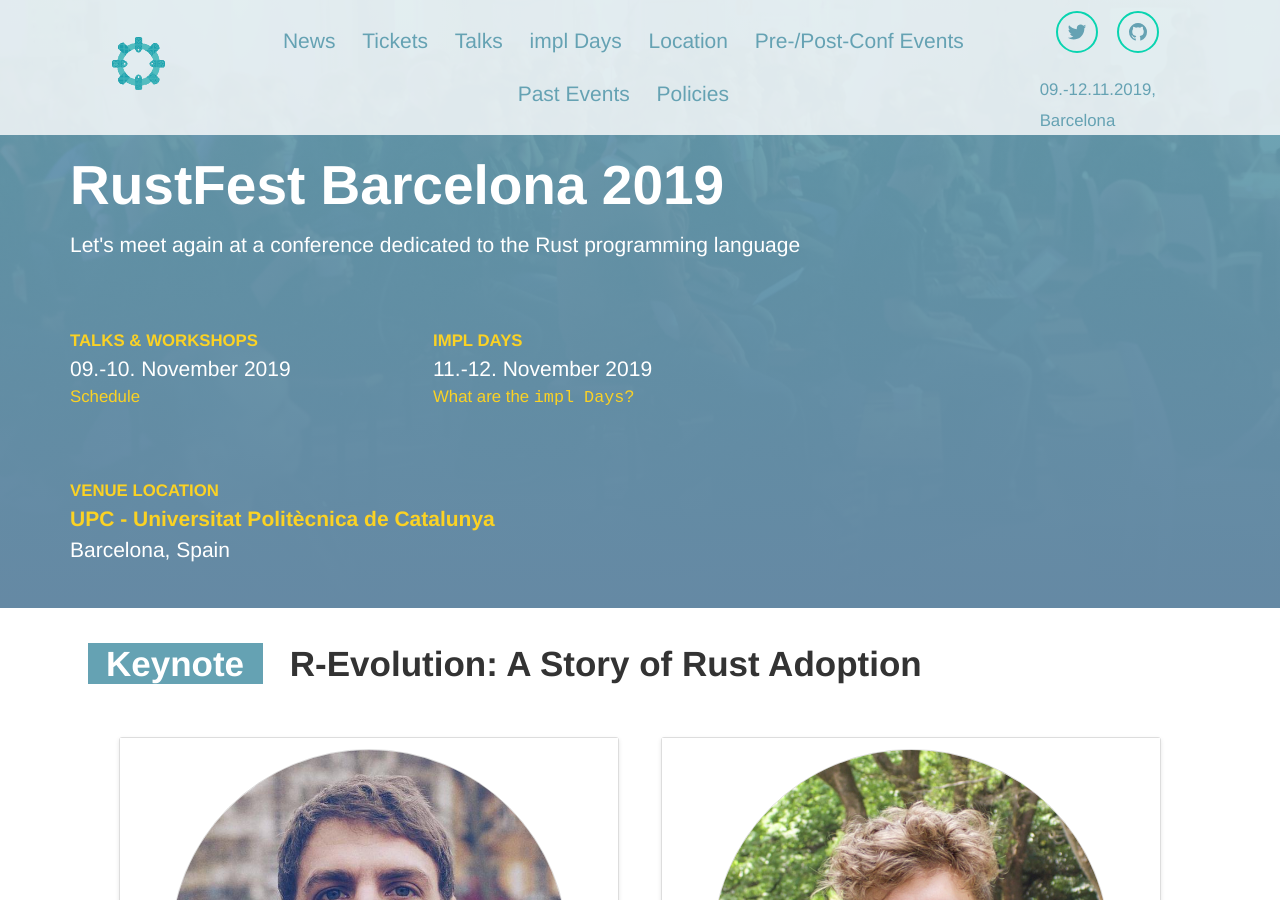
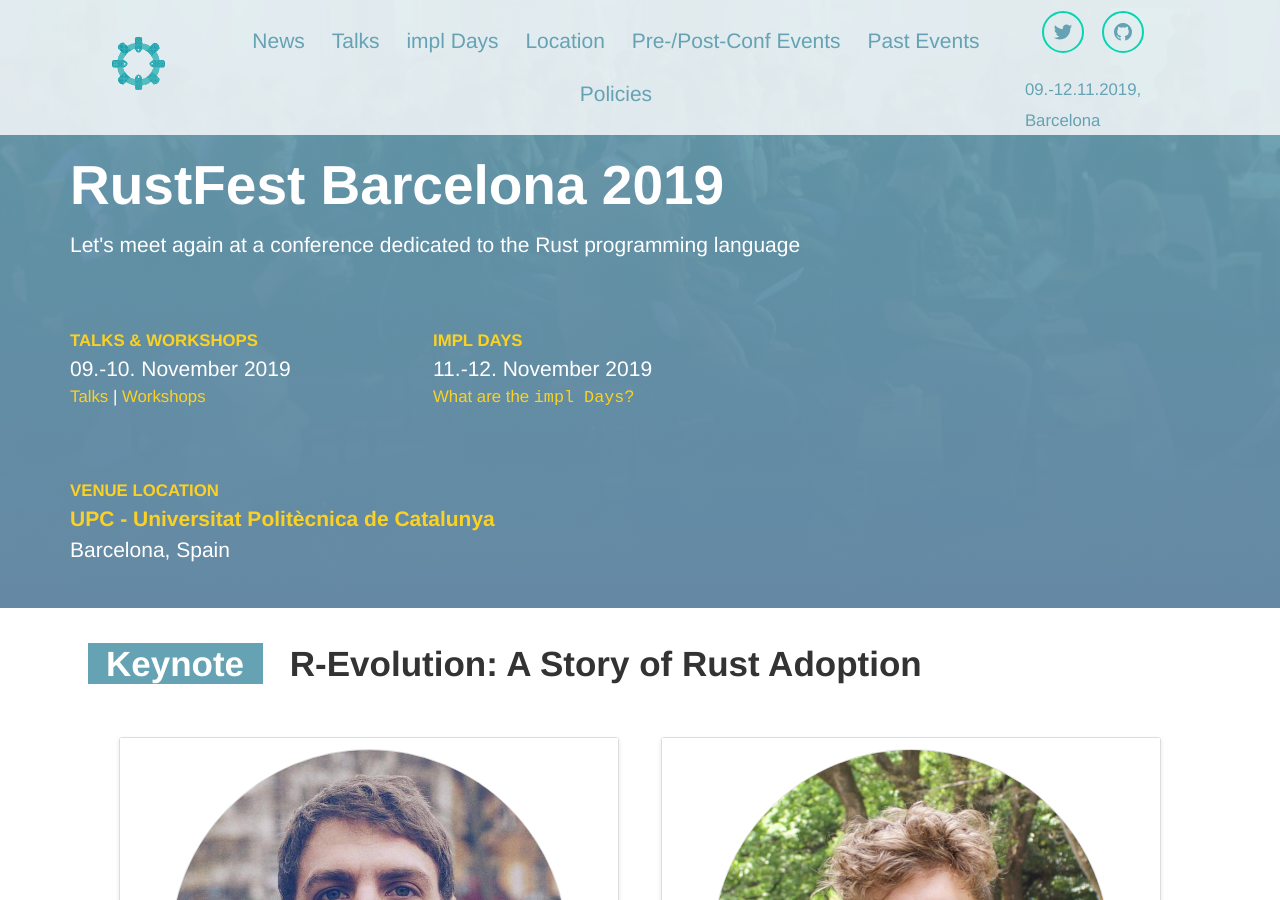
Before and after one commit to RustFestEU/barcelona.rustfest.eu, a Jekyll site: the page built from index.html, in a window 1280 px wide and 900 px high. Built offline with Jekyll 4.4.1, drawn with Linux system fonts in a browser that asks for light colours; nearby versions of some CDN libraries.

Commit message:
Adjust links

```diff
--- a/_data/header_menu.yml
+++ b/_data/header_menu.yml
@@ -1,7 +1,5 @@
 - title: News
   link: https://blog.rustfest.eu/
-- title: Tickets
-  link: /tickets/
 - title: Talks
   link: /talks/
 - title: impl Days
--- a/index.html
+++ b/index.html
@@ -14,7 +14,9 @@
           {{site.dates.talks}} {{site.dates.year}}
         </p>
         <p class="note">
-          <a href="/schedule">Schedule</a>
+          <a href="/talks">Talks</a>
+          |
+          <a href="/workshops">Workshops</a>
         </p>
       </div>
 
```
